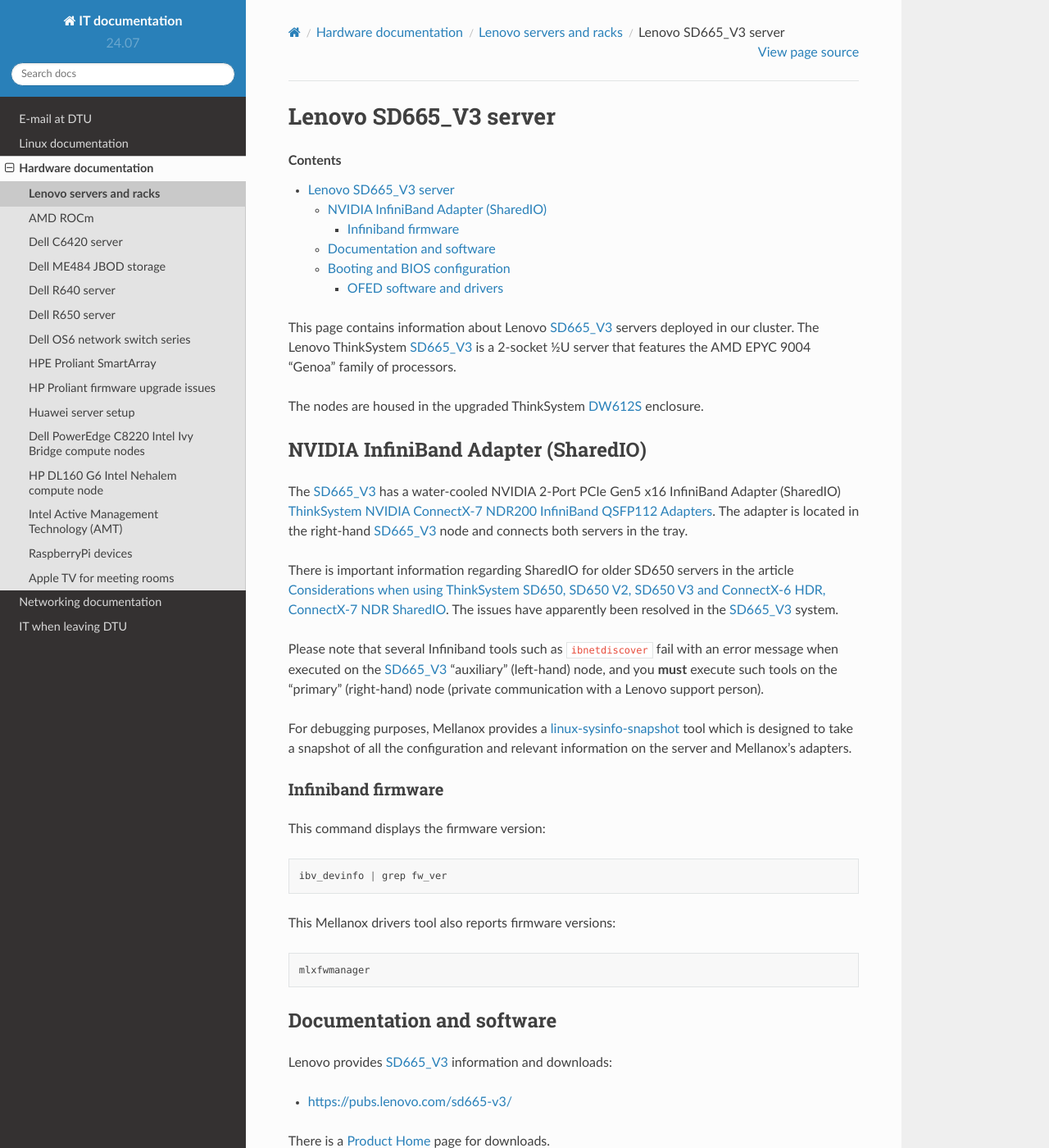
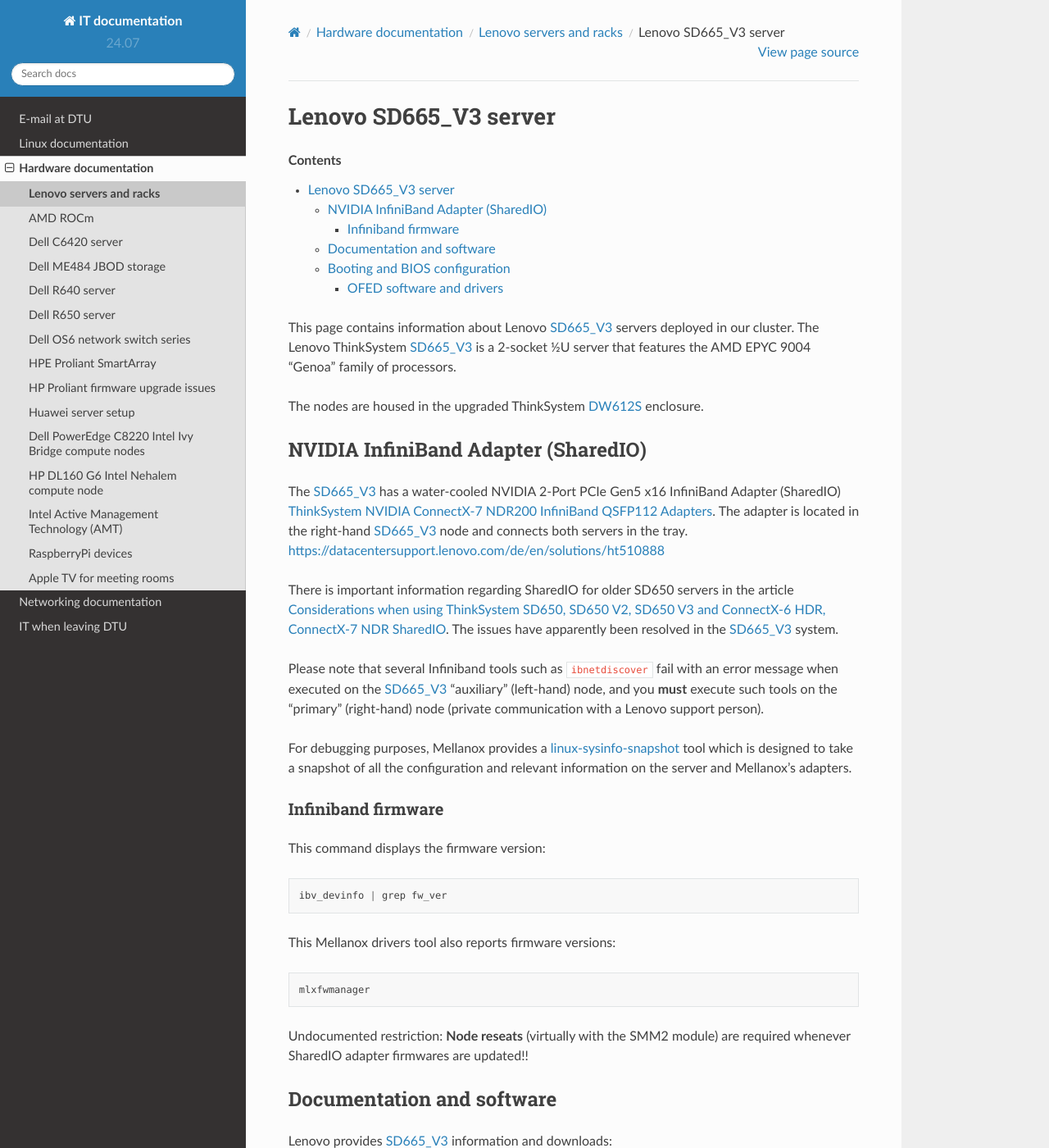
Before and after one commit to OleHolmNielsen/ITwiki, a Sphinx documentation site: the page built from docs/Lenovo_SD665_V3.rst, in a window 1280 px wide and 1400 px high. Shown: the whole window at 82% size. Built offline with Sphinx 7.4.7 and the Read the Docs theme 2.0.0, drawn with Linux system fonts in a browser that asks for light colours.

Commit message:
SharedIO firmware updates

```diff
--- a/docs/Lenovo_SD665_V3.rst
+++ b/docs/Lenovo_SD665_V3.rst
@@ -17,9 +17,11 @@
 NVIDIA InfiniBand Adapter (SharedIO)
 =======================================
 
+
 The SD665_V3_ has a water-cooled NVIDIA 2-Port PCIe Gen5 x16 InfiniBand Adapter (SharedIO)
 `ThinkSystem NVIDIA ConnectX-7 NDR200 InfiniBand QSFP112 Adapters <https://lenovopress.lenovo.com/lp1693-thinksystem-nvidia-connectx-7-ndr200-infiniband-qsfp112-adapters>`_.
 The adapter is located in the right-hand SD665_V3_ node and connects both servers in the tray.
+https://datacentersupport.lenovo.com/de/en/solutions/ht510888
 
 There is important information regarding SharedIO for older SD650 servers in the article
 `Considerations when using ThinkSystem SD650, SD650 V2, SD650 V3 and ConnectX-6 HDR, ConnectX-7 NDR SharedIO <https://support.lenovo.com/us/en/solutions/ht510888-thinksystem-sd650-and-connectx-6-hdr-sharedio-lenovo-servers-and-storage>`_.
@@ -43,6 +45,8 @@
 This Mellanox drivers tool also reports firmware versions::
 
   mlxfwmanager
+
+Undocumented restriction: **Node reseats** (virtually with the SMM2 module) are required whenever SharedIO adapter firmwares are updated!!
 
 Documentation and software
 ==========================
```
